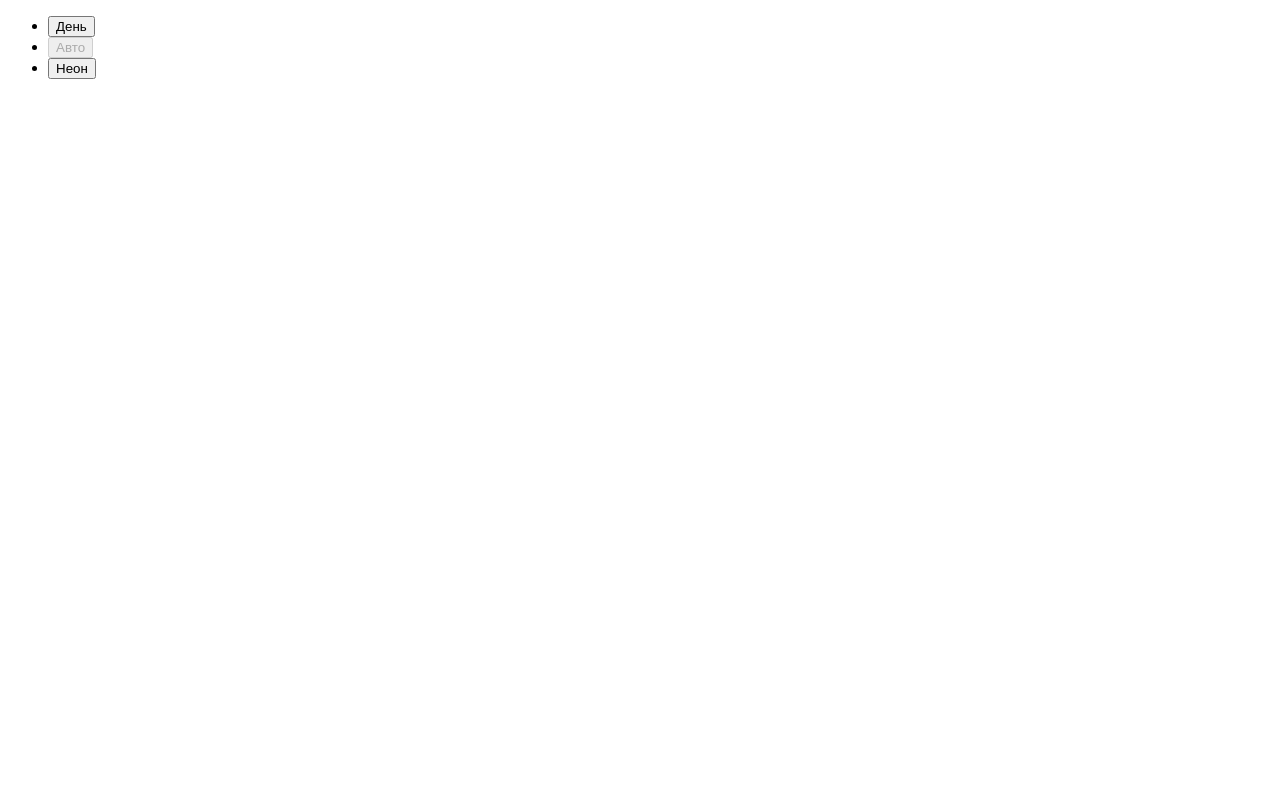
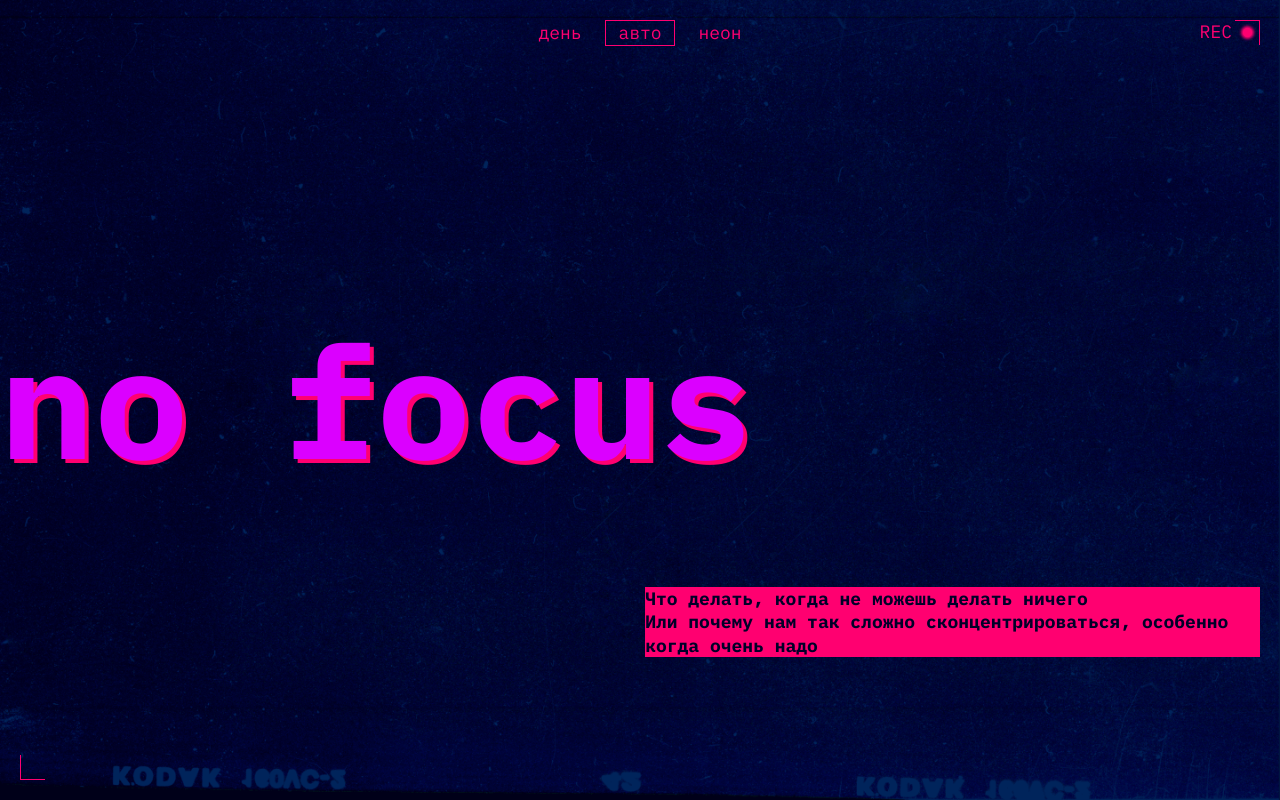
Before and after one commit to kozlovskiiy/slozhno-sosredotochitsya, a website: page index.html in a window 1280 px wide. Drawn offline with Linux system fonts and the light colour scheme.

Commit message:
header complete

```diff
--- a/index.html
+++ b/index.html
@@ -4,14 +4,21 @@
     <meta charset="UTF-8" />
     <meta http-equiv="X-UA-Compatible" content="IE=edge" />
     <meta name="viewport" content="width=device-width, initial-scale=1.0" />
+    <meta name="description" content="Разбираемся почему сложно сосредоточиться и как с этим бороться"/>
+    <meta name="color-scheme" content="dark light">
     <title>Сложно сосредоточиться</title>
+    <link rel="icon" href="./images/favicon.ico" sizes="any" />
+    <link rel="icon" href="./images/favicon.svg" type="image/svg+xml" />
+    <link rel="stylesheet" href="./fonts/fonts.css">
+    <link rel="stylesheet" href="./styles/globals.css">
     <link rel="stylesheet" href="./styles/variables.css">
     <link rel="stylesheet" href="./styles/style.css">
     <link rel="stylesheet" href="./styles/dark.css">
     <link rel="stylesheet" href="./styles/light.css">
   </head>
   <body class="page">
-    <header class="header decorated-zone">
+    <header class="header decorated-zone container">
+      <span class="decorated-zone__span">REC</span>
       <nav class="header__theme-menu">
         <ul class="header__theme-menu-list">
           <li class="header__theme-menu-item">
@@ -28,6 +35,8 @@
           </li>
         </ul>
       </nav>
+      <h1 class="header__title">no focus</h1>
+      <p class="header__paragraph title-decor">Что делать, когда не можешь делать ничего<br> Или почему нам так сложно сконцентрироваться, особенно когда очень надо</p>
     </header>
     <script src="./scripts/script.js"></script>
   </body>
--- a/styles/style.css
+++ b/styles/style.css
@@ -1,5 +1,165 @@
 /* Основные стили проекта. Это стили для темы, которую вы верстаете первой. */
 
 .page {
-  /* сохраните в разметке и стилях класс page. На его основе работает скрипт. */
+  background-color: var(--bg-color);
+  background-image: url(/images/cover-image-dark.png);
+  background-repeat: no-repeat;
+  background-position: center;
+  background-size: cover;
+  background-attachment: fixed;
+  font-size: 18px;
+  color: var(--text-color);
+  font-family: var(--main-font);
 }
+
+.container {
+  padding-inline: var(--small-padding);
+}
+
+.title-decor {
+  background-color: var(--accent-color);
+}
+
+.header {
+  position: relative;
+  min-height: 100vh;
+  display: grid;
+  grid-template-rows: 1fr min-content 1fr;
+  align-items: center;
+  padding-block: var(--small-padding);
+}
+
+.header::after {
+  content: '';
+  position: absolute;
+  top: 10px;
+  right: 10px;
+  width: 25px;
+  height: 25px;
+  border-block-start: 1px solid var(--accent-color);
+  border-inline-end: 1px solid var(--accent-color);
+}
+
+.header::before {
+  content: '';
+  position: absolute;
+  bottom: 10px;
+  left: 10px;
+  width: 25px;
+  height: 25px;
+  border-block-end: 1px solid var(--accent-color);
+  border-inline-start: 1px solid var(--accent-color);
+}
+
+.header__theme-menu {
+  justify-self: flex-end;
+}
+
+.header__theme-menu-list {
+  display: flex;
+  flex-direction: column;
+  gap: 10px;
+}
+
+.header__theme-menu-button {
+  background-color: transparent;
+  border: none;
+  color: var(--accent-color);
+  text-transform: lowercase;
+  width: 70px;
+  height: 26px;
+  padding: 0;
+  line-height: 0;
+  cursor: pointer;
+}
+
+.header__theme-menu-button_active {
+  border: 1px solid currentColor;
+  pointer-events: none;
+}
+
+.header__title {
+  font-size: clamp(7.25rem, 7.0115rem + 1.0178vw, 7.5rem);
+  line-height: 82.5%;
+  color: var(--main-title-color);
+  text-shadow: 4px 4px 0 var(--accent-color);
+}
+
+
+.decorated-zone__span {
+  position: absolute;
+  top: 10px;
+  right: 38px;
+  color: var(--accent-color);
+}
+
+.decorated-zone__span::after {
+  content: '';
+  position: absolute;
+  top: 8px;
+  right: -20px;
+  width: 9px;
+  height: 9px;
+  border-radius: 50%;
+  background-color: currentColor;
+  box-shadow: 0 0 3px 2px var(--accent-color);
+}
+
+.header__paragraph {
+  color: var(--subtitle-color);
+  font-weight: bold;
+  line-height: 130%;
+}
+
+
+
+
+@media (min-width: 768px) {
+
+  .container {
+    padding-inline: var(--regular-padding);
+    padding-block: var(--regular-padding);
+  }
+
+  .header {
+    padding-inline-start: 0;
+  }
+
+  .header::after {
+    top: 20px;
+    right: 20px;
+  }
+
+  .header::before {
+    bottom: 20px;
+    left: 20px;
+  }
+
+  .decorated-zone__span {
+    top: 20px;
+    right: 48px;
+  }
+
+  .header__title {
+    font-size: clamp(7.5rem, 0.5625rem + 14.4531vw, 9.8125rem)
+  }
+
+  .header__paragraph {
+    width: 48.8%;
+    justify-self: flex-end;
+  }
+}
+
+@media (min-width: 1024px) {
+
+  .header__theme-menu {
+    align-self: flex-start;
+    justify-self: center;
+  }
+
+  .header__theme-menu-list {
+    flex-direction: row;
+    align-items: center;
+    padding-inline-start: 20px;
+  }
+}
--- a/styles/variables.css
+++ b/styles/variables.css
@@ -1,4 +1,10 @@
-/*
-  Переменные для вашего проекта
-  и их переопределение под различные устройства
-*/
+:root {
+  --bg-color: #000028;
+  --text-color: #F1B2CE;
+  --main-title-color: #DB00FF;
+  --accent-color: #FF0070;
+  --subtitle-color: #000028;
+  --regular-padding: 20px;
+  --small-padding: 10px;
+  --main-font: 'IBM Plex mono', sans-serif;
+}
```
